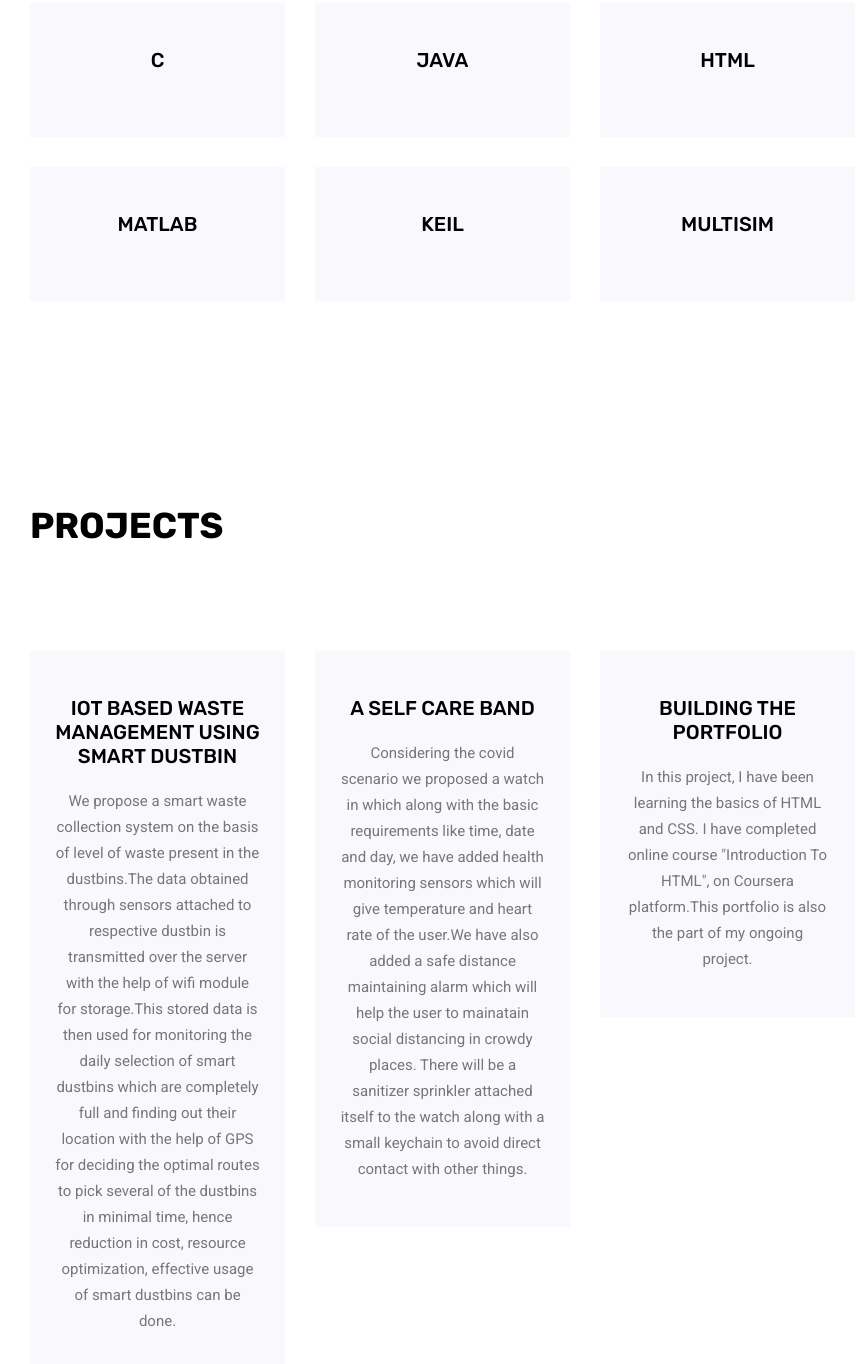
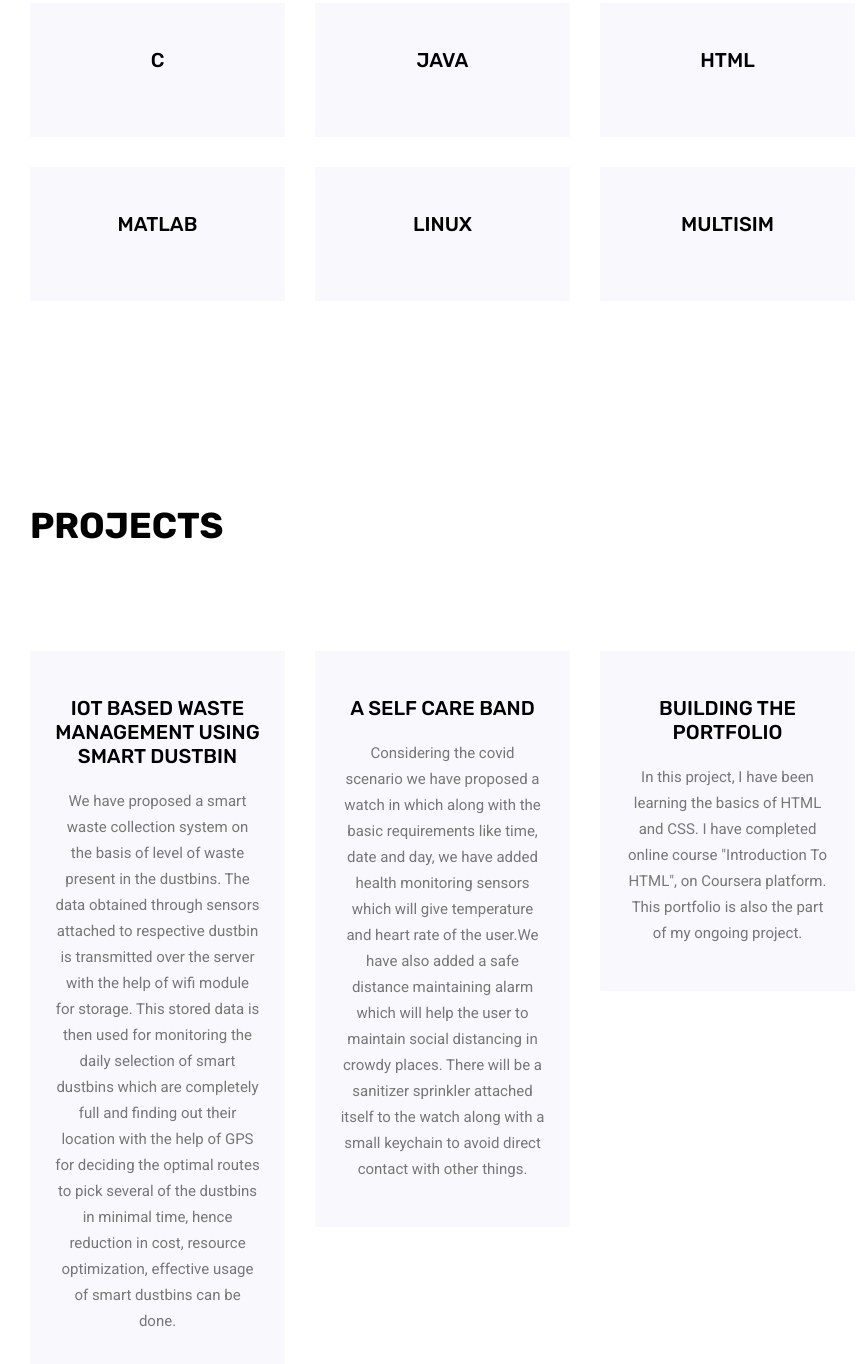
Before and after one commit to gsheetal/gsheetal.github.io, a plain HTML site: page index.html in a window 1280 px wide. Shown: the part 2004-3368 px from the top of the page, without its empty margins (55-913 px from the left). Drawn offline with Linux system fonts and the light colour scheme; some packages are replaced by stand-ins of ours.

Commit message:
Update index.html

```diff
--- a/index.html
+++ b/index.html
@@ -188,7 +188,7 @@
 				<div class="col-lg-3 col-md-6">
 					<div class="feature_item">
 
-						<h4>Keil</h4>
+						<h4>Linux</h4>
 						<p></p>
 					</div>
 				</div>
@@ -217,21 +217,21 @@
 						<div class="feature_item">
 
 							<h4>IOT Based Waste Management Using Smart Dustbin</h4>
-							<p> We propose a smart waste collection system on the basis of level of waste present in the dustbins.The data obtained through sensors attached to respective dustbin is transmitted over the server with the help of wifi module for storage.This stored data is then used for monitoring the daily selection of smart dustbins which are completely full and finding out their location with the help of GPS for deciding the optimal routes to pick several of the dustbins in minimal time, hence reduction in cost, resource optimization, effective usage of smart dustbins can be done.</p>
+							<p> We have proposed a smart waste collection system on the basis of level of waste present in the dustbins. The data obtained through sensors attached to respective dustbin is transmitted over the server with the help of wifi module for storage. This stored data is then used for monitoring the daily selection of smart dustbins which are completely full and finding out their location with the help of GPS for deciding the optimal routes to pick several of the dustbins in minimal time, hence reduction in cost, resource optimization, effective usage of smart dustbins can be done.</p>
 						</div>
 					</div>
 					<div class="col-lg-3 col-md-6">
 						<div class="feature_item">
 
 							<h4>A Self Care Band </h4>
-							<p>Considering the covid scenario we proposed a watch in which along with the basic requirements like time, date and day, we have added health monitoring sensors which will give temperature and heart rate of the user.We have also added a safe distance maintaining alarm which will help the user to mainatain social distancing in crowdy places. There will be a sanitizer sprinkler attached itself to the watch along with a small keychain to avoid direct contact with other things. </p>
+							<p>Considering the covid scenario we have proposed a watch in which along with the basic requirements like time, date and day, we have added health monitoring sensors which will give temperature and heart rate of the user.We have also added a safe distance maintaining alarm which will help the user to maintain social distancing in crowdy places. There will be a sanitizer sprinkler attached itself to the watch along with a small keychain to avoid direct contact with other things. </p>
 						</div>
 					</div>
 					<div class="col-lg-3 col-md-6">
 						<div class="feature_item">
 
 							<h4> Building the Portfolio </h4>
-							<p> In this project, I have been learning the basics of HTML and CSS. I have completed online course "Introduction To HTML", on Coursera platform.This portfolio is also the part of my ongoing project. </p>
+							<p> In this project, I have been learning the basics of HTML and CSS. I have completed online course "Introduction To HTML", on Coursera platform. This portfolio is also the part of my ongoing project. </p>
 						</div>
 					</div>
 				</div>
```
